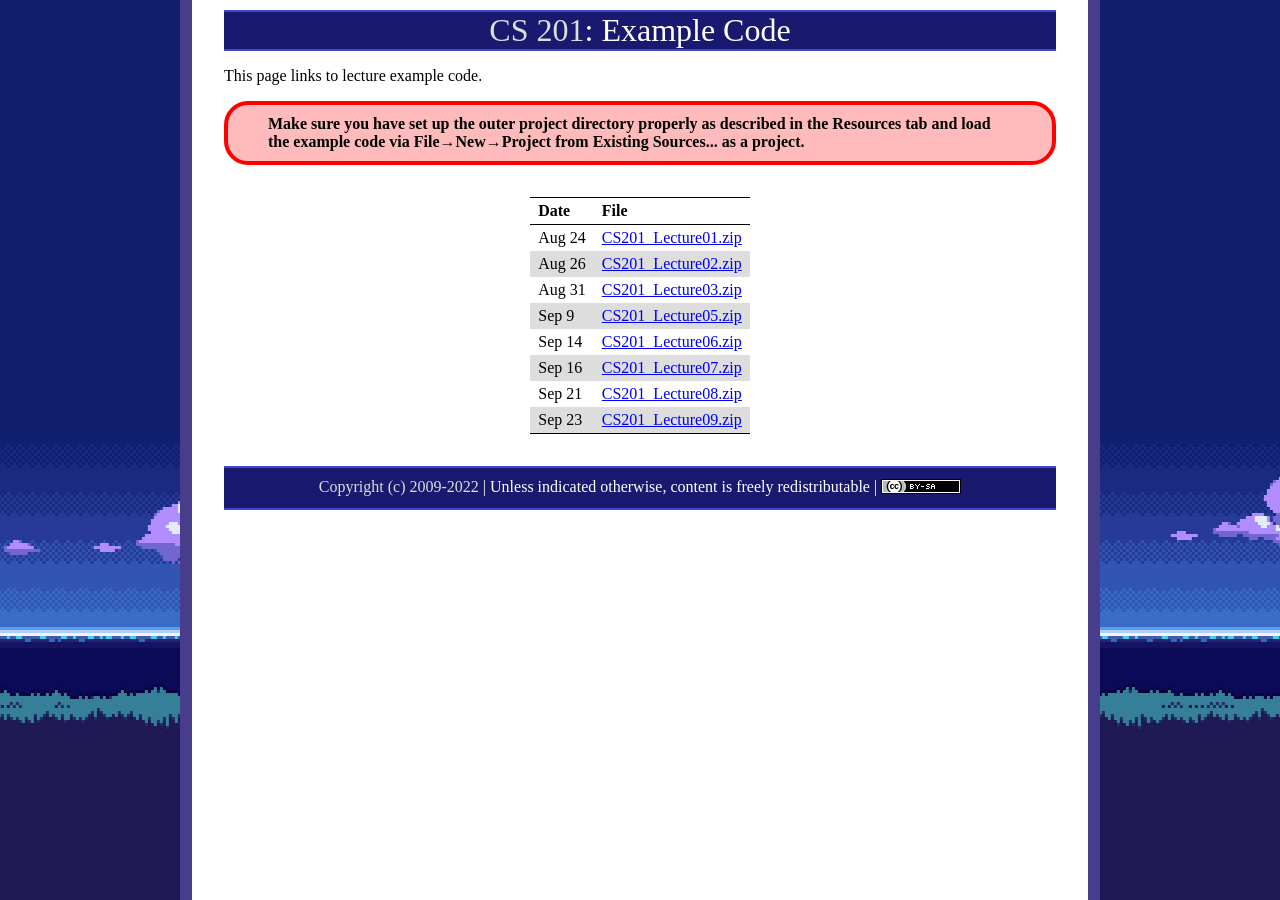
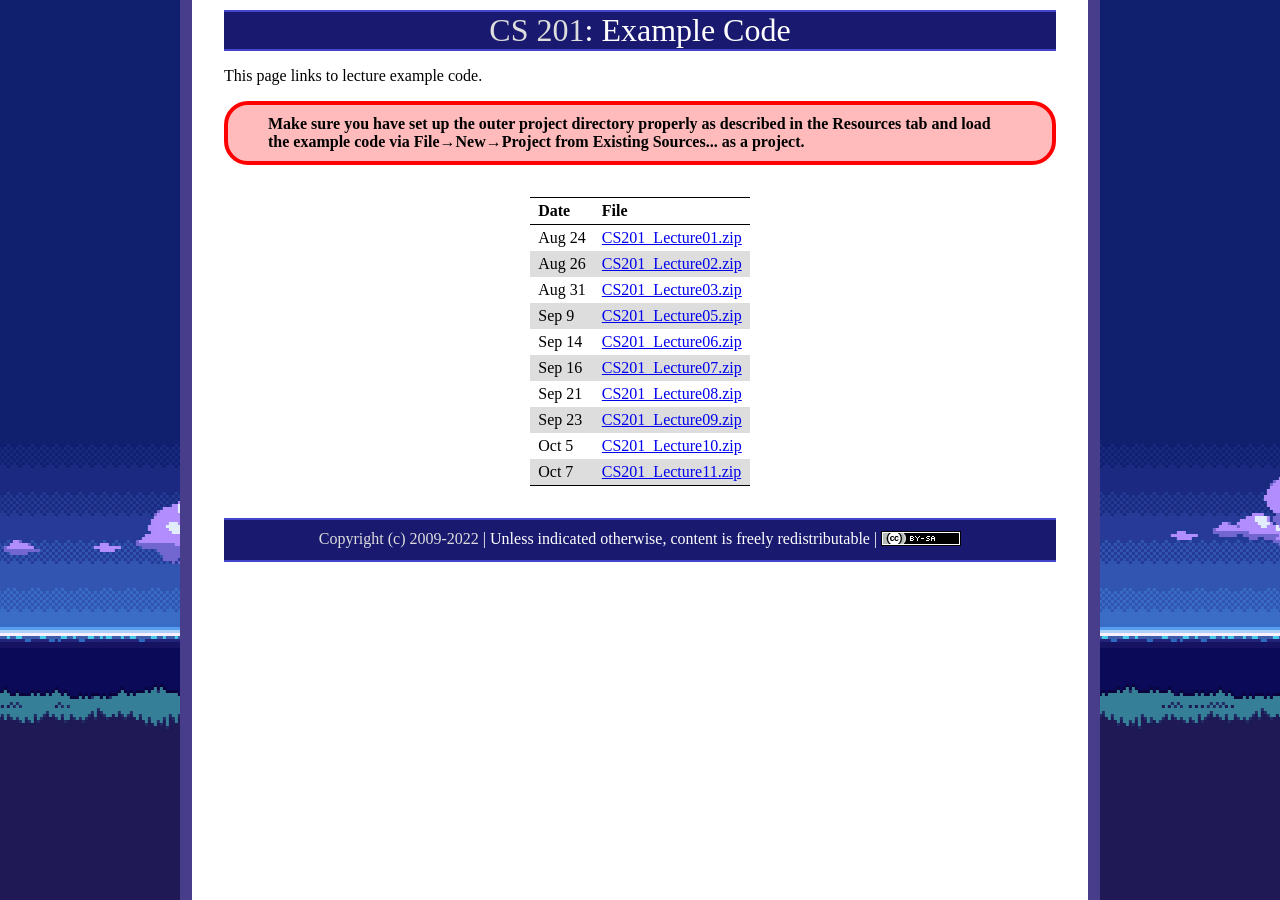
Before and after one commit to ycpcs/cs201-fall2026, a Jekyll site: the page built from examples/index.md, in a window 1280 px wide. Built offline with Jekyll 4.4.1, drawn with Linux system fonts in a browser that asks for light colours.

Commit message:
Update index.md

```diff
--- a/examples/index.md
+++ b/examples/index.md
@@ -15,7 +15,9 @@ Aug 24   | [CS201\_Lecture01.zip](L1.zip)
 Aug 26   | [CS201\_Lecture02.zip](L2.zip)
 Aug 31   | [CS201\_Lecture03.zip](L3.zip)
 Sep  9   | [CS201\_Lecture05.zip](L5.zip)
-Sep  14   | [CS201\_Lecture06.zip](L6.zip)
-Sep  16   | [CS201\_Lecture07.zip](L7.zip)
-Sep  21   | [CS201\_Lecture08.zip](L8.zip)
-Sep  23   | [CS201\_Lecture09.zip](L9.zip)
+Sep  14  | [CS201\_Lecture06.zip](L6.zip)
+Sep  16  | [CS201\_Lecture07.zip](L7.zip)
+Sep  21  | [CS201\_Lecture08.zip](L8.zip)
+Sep  23  | [CS201\_Lecture09.zip](L9.zip)
+Oct   5  | [CS201\_Lecture10.zip](L10.zip)
+Oct   7  | [CS201\_Lecture11.zip](L11.zip)
```
